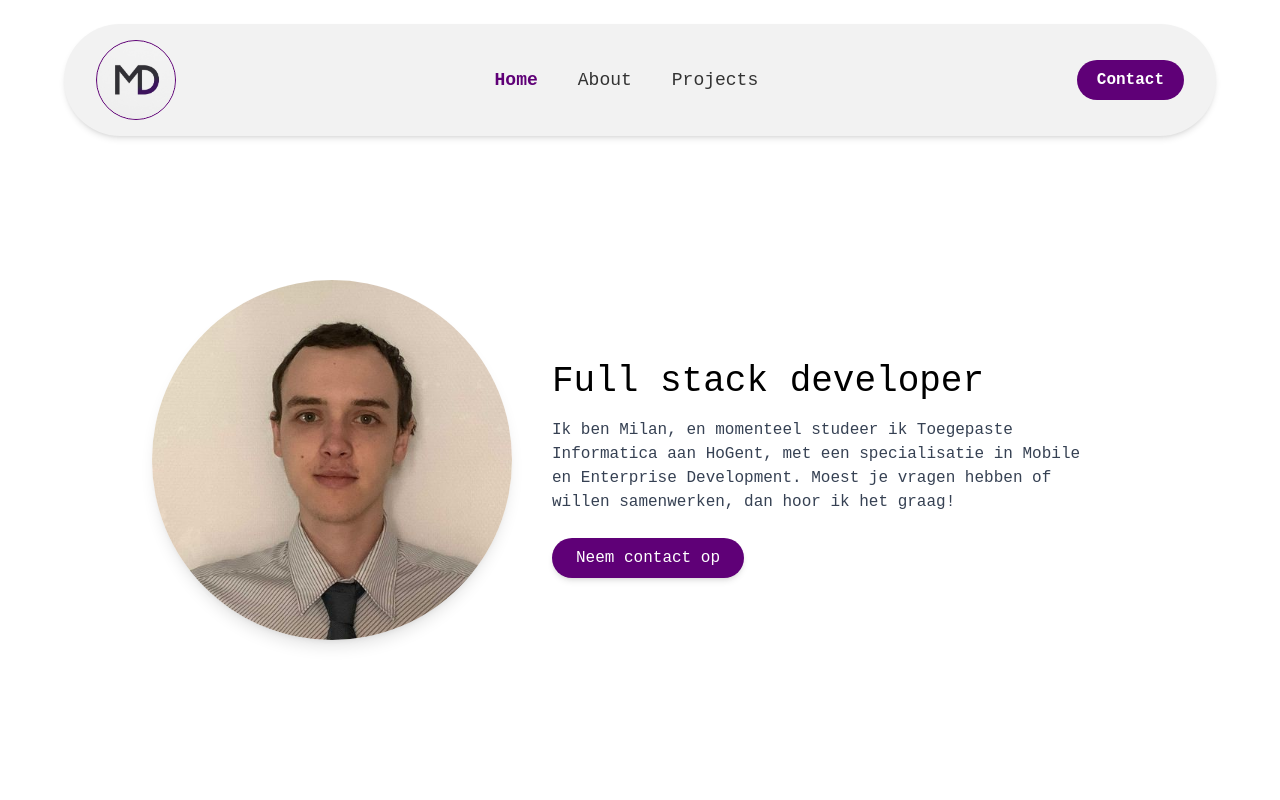
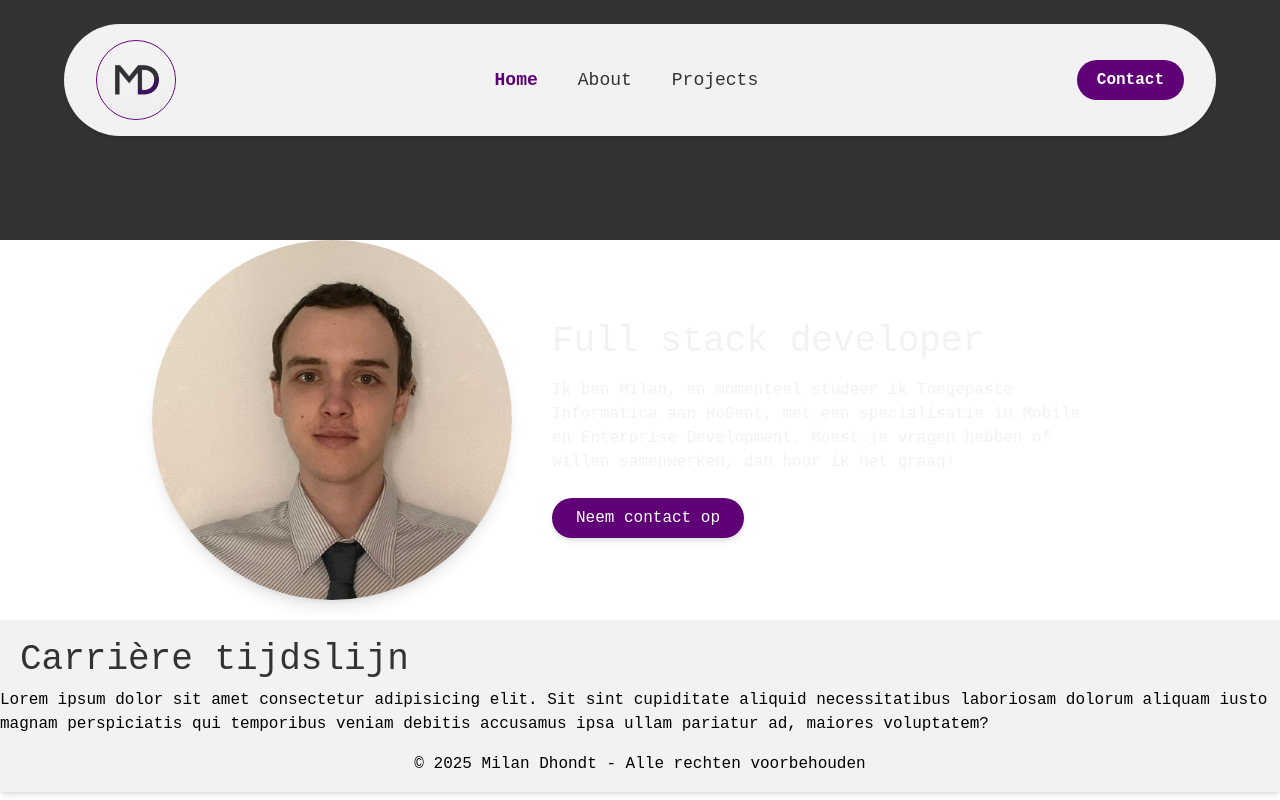
Before and after one commit to milandhondt/Portfolio, a React (Vite) app in the folder Portfolio/: page / in a window 1280 px wide. Shown: the top 800 px of the page. Built offline with nearby package versions, Linux system fonts and the light colour scheme; a web font is replaced by a local one.

Commit message:
Improves UI with color scheme and structure
Enhances the user interface by introducing a consistent dark color scheme across the homepage.

Adds a Spacer component for visual separation and introduces a new 'white' prop to the Title component for color customization.

```diff
--- a/Portfolio/src/components/General Components/Title.jsx
+++ b/Portfolio/src/components/General Components/Title.jsx
@@ -1,6 +1,6 @@
-const Title = ({ text, onLeft }) => {
+const Title = ({ text, onLeft, white }) => {
   return (
-    <h1 className={`text-4xl mb-2 pt-5 ${onLeft ? "ml-5" : "mr-5"}`}>{text}</h1>
+    <h1 className={`text-4xl mb-2 pt-5 ${onLeft ? "ml-5" : "mr-5"} ${white ? "text-[#F2F2F2]" : "text-[#333333]"}`}>{text}</h1>
   )
 }
 
--- a/Portfolio/src/components/HomePage/IntroductionSection.jsx
+++ b/Portfolio/src/components/HomePage/IntroductionSection.jsx
@@ -3,15 +3,15 @@ import Title from "../General Components/Title";
 
 const IntroductionSection = () => {
   return (
-    <section className="my-70 flex flex-col md:flex-row items-center justify-center gap-10">
+    <section className="flex flex-col md:flex-row items-center justify-center gap-10">
       <img
         src="/headshot.jpg"
         className="rounded-full h-[360px] w-[360px] object-cover shadow-lg"
         alt="Portretfoto van Milan Dhondt"
       />
       <div className="text-center md:text-left max-w-xl">
-        <Title onLeft={false} text="Full stack developer" />
-        <p className="mt-4 text-gray-700 mr-5">
+        <Title onLeft={false} white={true} text="Full stack developer" />
+        <p className="mt-4 text-[#F2F2F2] mr-5">
           Ik ben Milan, en momenteel studeer ik Toegepaste Informatica aan HoGent, met een specialisatie in Mobile en Enterprise Development.
           Moest je vragen hebben of willen samenwerken, dan hoor ik het graag!
         </p>
--- /dev/null
+++ b/Portfolio/src/components/Spacer.jsx
@@ -0,0 +1,7 @@
+const Spacer = () => {
+  return (
+    <div className="h-60 bg-[#333333]" />
+  );
+}
+
+export default Spacer;
--- a/Portfolio/src/pages/HomePage.jsx
+++ b/Portfolio/src/pages/HomePage.jsx
@@ -5,6 +5,7 @@ const HomePage = () => {
   return (
     <div>
       <IntroductionSection />
+      <TimelineSection />
     </div>
 
   )
--- a/Portfolio/src/pages/Layout.jsx
+++ b/Portfolio/src/pages/Layout.jsx
@@ -1,14 +1,16 @@
 import { Outlet, ScrollRestoration } from 'react-router-dom';
 import Navbar from '../components/Navbar/Navbar';
 import Footer from '../components/Footer'
+import Spacer from '../components/Spacer'
 
 export default function Layout() {
   return (
-    <>
+    <div>
       <Navbar />
+      <Spacer />
       <Outlet />
       <Footer />
       <ScrollRestoration />
-    </>
+    </div>
   );
 }
```
